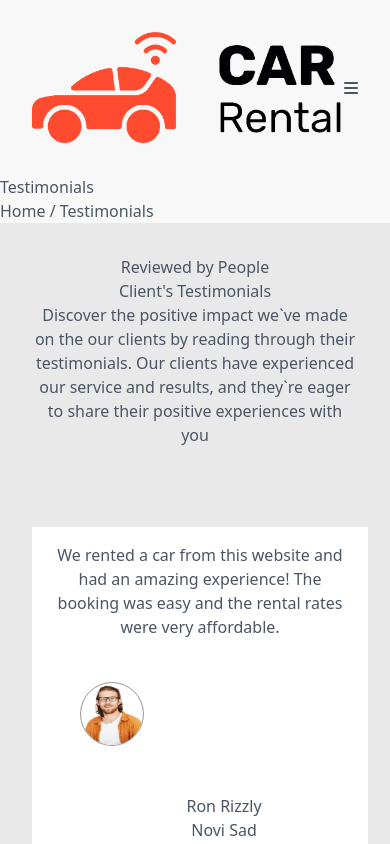
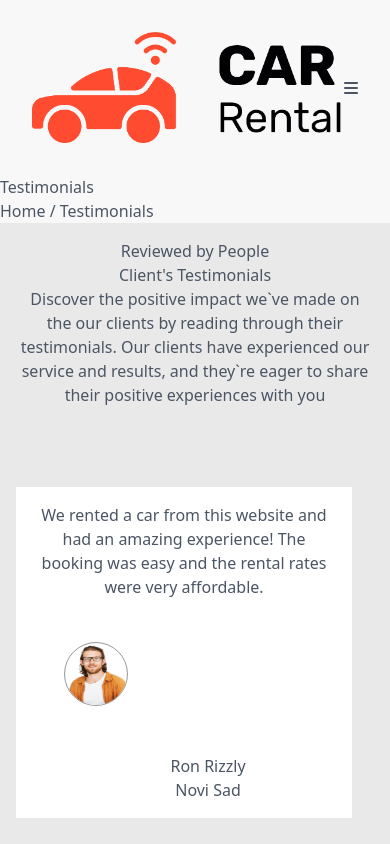
Before and after one commit to HasibulHasanRokib/reactjs-Car-Rental, a React (Vite) app: page /test in a window 390 px wide. Shown: the top 844 px of the page. Built offline with nearby package versions, Linux system fonts and the light colour scheme.

Commit message:
new commit

```diff
--- a/src/Components/Home/Home.css
+++ b/src/Components/Home/Home.css
@@ -333,7 +333,7 @@ overflow-y:scroll;
     }
     .form-body{
         height: auto;
-        grid-template-columns: auto;
+        grid-template-columns:repeat(1,1fr);
     }
     .plan-section{
        margin: 1rem 0;
@@ -386,6 +386,7 @@ overflow-y:scroll;
     .testimonials-section{
         width: 100%;
         height: auto;
+        padding: 1rem;
     }
     .testimonials-text{
         width: 100%;
@@ -413,7 +414,6 @@ overflow-y:scroll;
         width: 100%;
     }
     .up-btn{
-        display: none;
         left: 80%;
         top: 85%;
         border: 2px solid #fff;
--- a/src/index.css
+++ b/src/index.css
@@ -5,6 +5,7 @@
 
 html{
     scroll-behavior: smooth;
+    overflow-x: hidden;
 }
 
 body{
```
